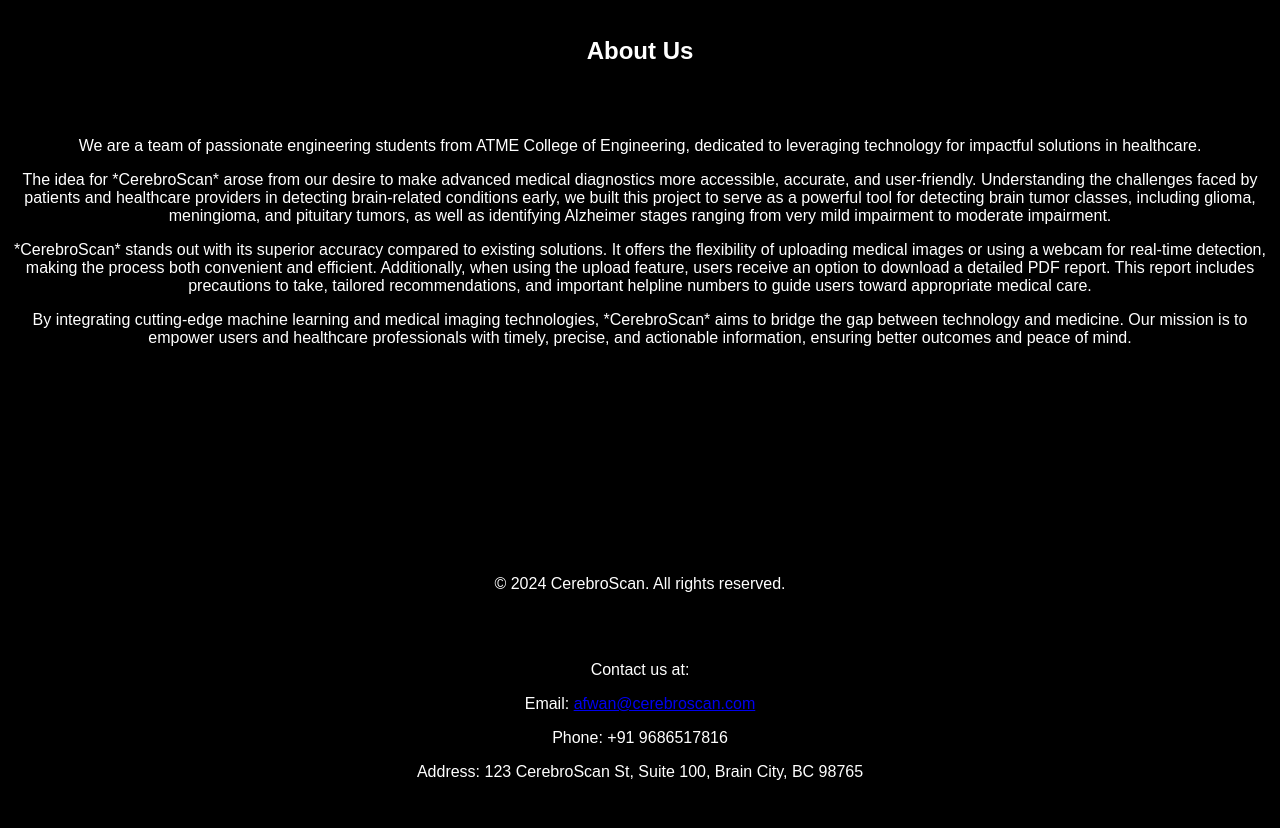
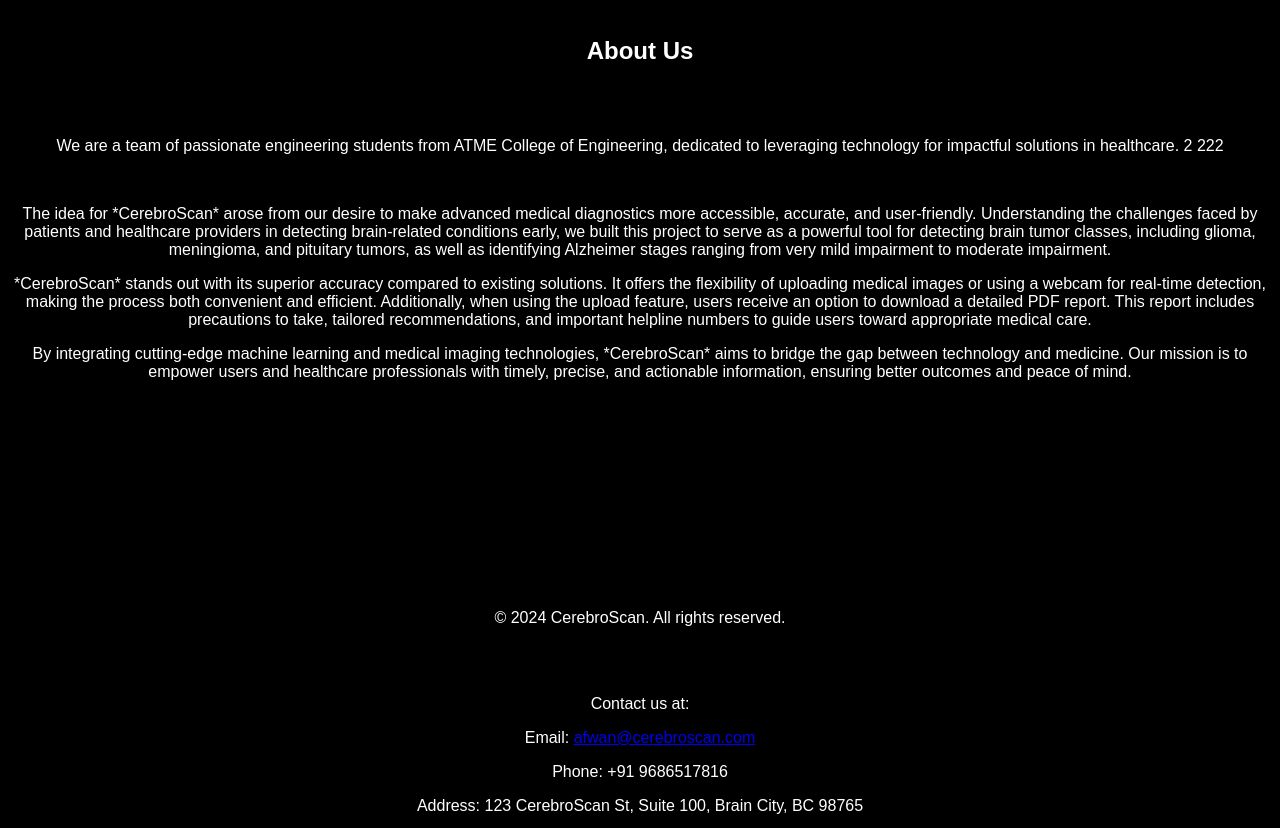
Before and after one commit to moafwan/CerebroScan, a plain HTML site: page index.html in a window 1280 px wide. Shown: the part 1520-2348 px from the top of the page. Drawn offline with Linux system fonts and the light colour scheme.

Commit message:
sec commit

```diff
--- a/index.html
+++ b/index.html
@@ -68,7 +68,7 @@
         <br>
         <br>
         <div class="about-content">
-            <p>We are a team of passionate engineering students from ATME College of Engineering, dedicated to leveraging technology for impactful solutions in healthcare.</p>
+            <p>We are a team of passionate engineering students from ATME College of Engineering, dedicated to leveraging technology for impactful solutions in healthcare. 2 222</p><br>
             <p>The idea for *CerebroScan* arose from our desire to make advanced medical diagnostics more accessible, accurate, and user-friendly. Understanding the challenges faced by patients and healthcare providers in detecting brain-related conditions early, we built this project to serve as a powerful tool for detecting brain tumor classes, including glioma, meningioma, and pituitary tumors, as well as identifying Alzheimer stages ranging from very mild impairment to moderate impairment.</p>
             <p>*CerebroScan* stands out with its superior accuracy compared to existing solutions. It offers the flexibility of uploading medical images or using a webcam for real-time detection, making the process both convenient and efficient. Additionally, when using the upload feature, users receive an option to download a detailed PDF report. This report includes precautions to take, tailored recommendations, and important helpline numbers to guide users toward appropriate medical care.</p>
             <p>By integrating cutting-edge machine learning and medical imaging technologies, *CerebroScan* aims to bridge the gap between technology and medicine. Our mission is to empower users and healthcare professionals with timely, precise, and actionable information, ensuring better outcomes and peace of mind.</p>
```
